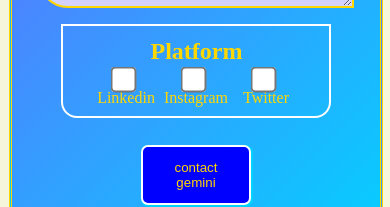
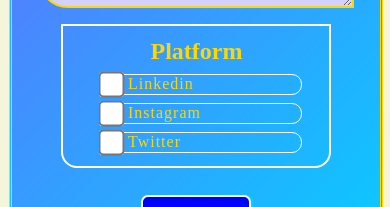
Before and after one commit to Beepalisrikanth/AI_SOCIAL_MEDIA_CONTENT_GENERATOR, a React (Vite) app: page / in a window 390 px wide. Shown: the part 295-502 px from the top of the page. Built offline with nearby package versions, Linux system fonts and the light colour scheme; no server answers.

Commit message:
added responsive design part 7

```diff
--- a/src/Components/HomePage.css
+++ b/src/Components/HomePage.css
@@ -77,6 +77,7 @@
     justify-content: space-between;
     display: flex;
     flex-wrap: wrap;
+    /* background-color: #FFD700; */
 }
 
 .platformselection{
@@ -101,6 +102,8 @@
     margin: 1rem 3rem;
     padding: 0.5rem;
     border-radius: 0rem 0rem 1rem 1rem;
+    /* display: flex;
+    flex-wrap: wrap; */
 }
 
 
@@ -149,3 +152,28 @@
     font-size: 25px;
     text-transform: capitalize;
 }
+
+@media (max-width: 770px) {
+   /* Mobile styles here */
+
+   /* .platformBlock{
+    background-color: #34ff96;
+   } */
+   .platformselections{
+    /* background-color: #6C63FF; */
+    display: flex;
+    flex-direction: column;
+    width: 80%;
+   }
+   .platformselection{
+    /* background-color: red; */
+    border: 1px solid white;
+    display: flex;
+    width: 100%;
+    justify-content: left;
+    margin: 4px;
+    letter-spacing: 1px;
+
+
+   }
+}
```
